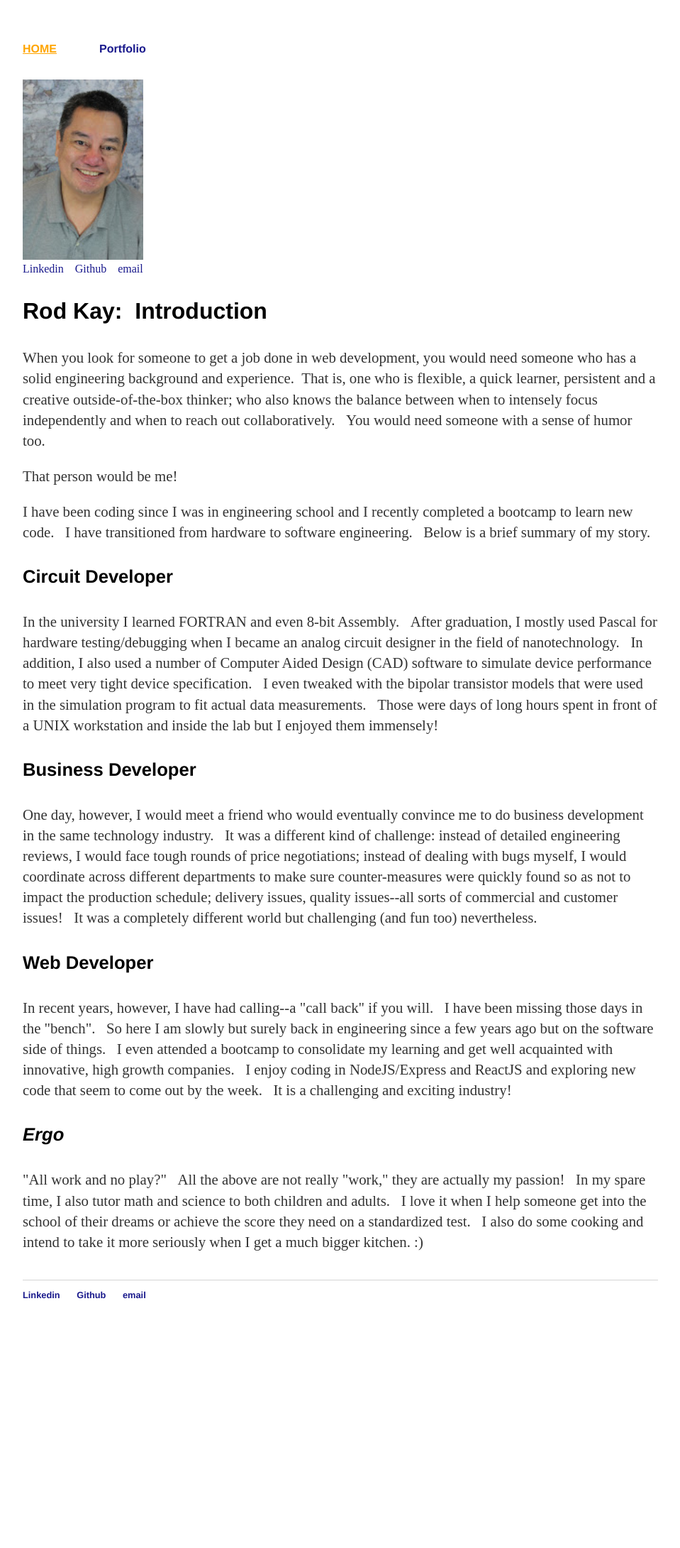
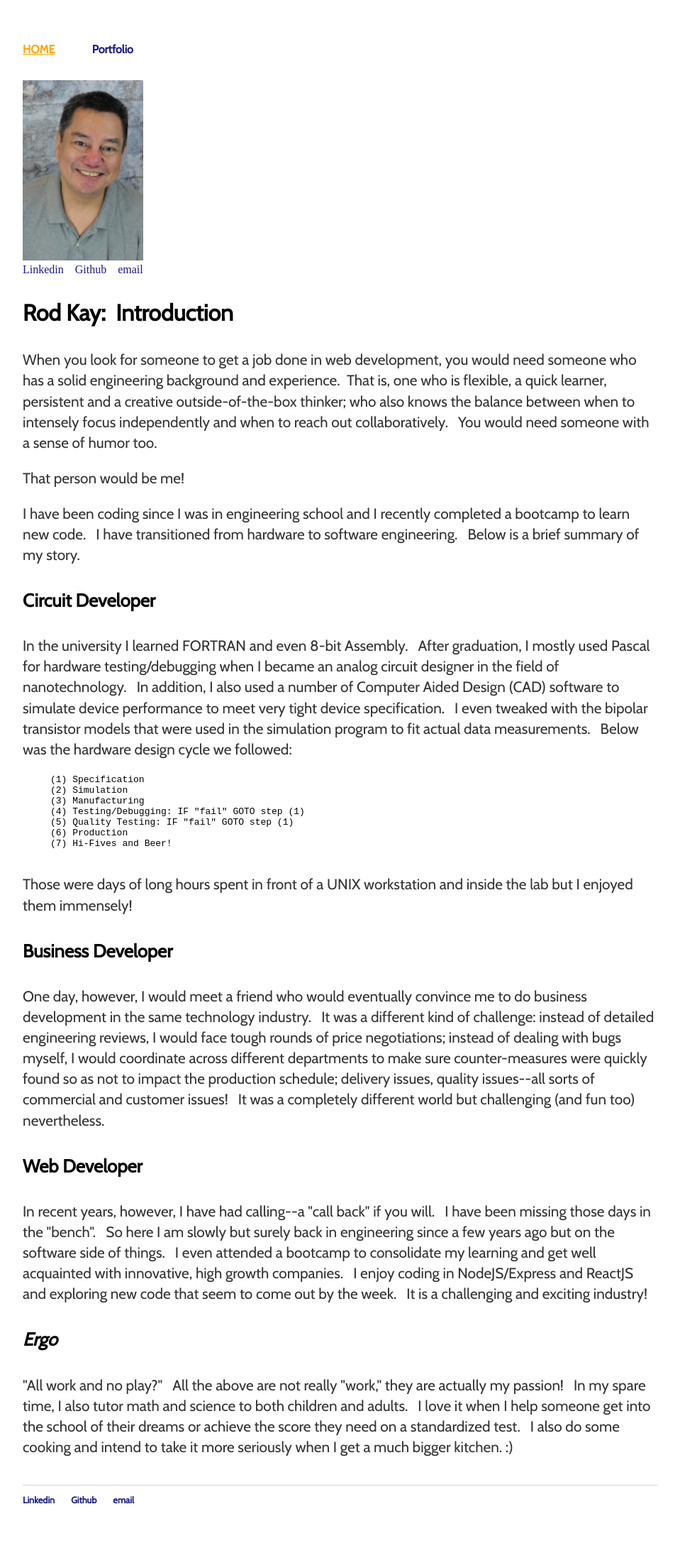
Before and after one commit to rodstaff/rodstaff.github.io, a Jekyll site: the page built from home/index.html, in a window 1280 px wide. Shown: the whole page at 71% size, without its empty margins (160-1119 px from the left). Built offline with Jekyll 4.4.1, drawn with Linux system fonts in a browser that asks for light colours; before the commit the page ends 1892 px from its top, so only the background shows below that.

Commit message:
changed styling and corrected home index.html view

```diff
--- a/_layouts/default.html
+++ b/_layouts/default.html
@@ -3,7 +3,9 @@
 		<head>
 			<title>{{ page.title }}</title>
 			<!-- link to main stylesheet -->
+			<link href="https://fonts.googleapis.com/css?family=Cabin" rel="stylesheet">
 			<link rel="stylesheet" type="text/css" href="/css/main.css">
+			<link rel="stylesheet" type="text/css" href="/css/alt.css">
 		</head>
 		<body>
             <nav>
--- /dev/null
+++ b/css/alt.css
@@ -0,0 +1,95 @@
+nav ul, footer ul {
+    font-family: 'Cabin';
+    padding: 0px;
+    list-style: none;
+    font-weight: bold;
+}
+nav ul li, footer ul li {
+    display: inline;
+    margin-right: 20px;
+}
+
+
+nav li.current a {
+    color: orange;
+    text-transform: uppercase;
+    text-decoration: underline;
+}
+
+a d {
+    text-decoration: underline;
+      color: #19198c;
+}
+a {
+    text-decoration: none;
+/*    color: #999; light gray */
+/*    color: #f0d02d; dark gold*/
+      color: #19198c;
+}
+a:hover {
+    color: #f0d02d;
+}
+p {
+    font-family: 'Cabin';
+    font-size: 1.3em;
+    line-height: 1.4em;
+    color: #333;
+}
+p a.btn {
+    background-color: #dbf0fd;
+   /* border: none;*/
+    border: 1px solid rgb(192,192,192);
+    border-radius: 15px;
+    color: #111;
+    padding: 5px 5px;
+    text-align: center;
+    text-decoration: none;
+    display: inline-block;
+    font-size: 17px;
+    margin: 0px 0px;
+    cursor: pointer;
+}
+section {
+    background-color: #f2f2f2;
+    border: none;
+    border-radius: 15px;
+    color: #111;
+    padding: 0px 15px;
+    text-align: left;
+    text-decoration: none;
+    display: inline-block;
+    font-size: 15px;
+    margin: 4px 2px;
+    cursor: pointer;
+}
+h1 {
+    font-size: 3em;
+    font-family: 'Cabin';
+}
+h2 {
+    font-size: 2.5em;
+    font-family: 'Cabin';
+}
+h3 {
+    font-size: 2em;
+    font-family: 'Cabin';
+}
+h4 {
+    font-size: 1.6em;
+    font-family: 'Cabin';
+}
+h5 {
+    font-size: 1.1em;
+    font-family: 'Cabin';
+}
+footer {
+    border-top: 1px solid #d5d5d5;
+    font-size: .8em;
+}
+ul.posts {
+    margin: 20px auto 40px;
+    font-size: 1.5em;
+}
+ul.posts li {
+    list-style: none;
+}
--- a/home/index.html
+++ b/home/index.html
@@ -11,7 +11,17 @@ title: Home
      <p>That person would be me!</p>
      <p>I have been coding since I was in engineering school and I recently completed a bootcamp to learn new code. &nbsp;&nbsp;I have transitioned from hardware to software engineering. &nbsp;&nbsp;Below is a brief summary of my story.</p>
      <h4>Circuit Developer</h4>
-     <p>In the university I learned FORTRAN and even 8-bit Assembly. &nbsp;&nbsp;After graduation, I mostly used Pascal for hardware testing/debugging when I became an analog circuit designer in the field of nanotechnology. &nbsp;&nbsp;In addition, I also used a number of Computer Aided Design (CAD) software to simulate device performance to meet very tight device specification.  &nbsp;&nbsp;I even tweaked with the bipolar transistor models that were used in the simulation program to fit actual data measurements.  &nbsp;&nbsp;Those were days of long hours spent in front of a UNIX workstation and inside the lab but I enjoyed them immensely!</p>
+     <p>In the university I learned FORTRAN and even 8-bit Assembly. &nbsp;&nbsp;After graduation, I mostly used Pascal for hardware testing/debugging when I became an analog circuit designer in the field of nanotechnology. &nbsp;&nbsp;In addition, I also used a number of Computer Aided Design (CAD) software to simulate device performance to meet very tight device specification.  &nbsp;&nbsp;I even tweaked with the bipolar transistor models that were used in the simulation program to fit actual data measurements.  &nbsp;&nbsp;Below was the hardware design cycle we followed:</p>
+     <pre>
+     (1) Specification
+     (2) Simulation
+     (3) Manufacturing
+     (4) Testing/Debugging: IF "fail" GOTO step (1)
+     (5) Quality Testing: IF "fail" GOTO step (1)
+     (6) Production
+     (7) Hi-Fives and Beer!
+     </pre>
+     <p>Those were days of long hours spent in front of a UNIX workstation and inside the lab but I enjoyed them immensely!</p>
      <h4>Business Developer</h4>
      <p>One day, however, I would meet a friend who would eventually convince me to do business development in the same technology industry.  &nbsp;&nbsp;It was a different kind of challenge: instead of detailed engineering reviews, I would face tough rounds of price negotiations; instead of dealing with bugs myself, I would coordinate across different departments to make sure counter-measures were quickly found so as not to impact the production schedule; delivery issues, quality issues--all sorts of commercial and customer issues!  &nbsp;&nbsp;It was a completely different world but challenging (and fun too) nevertheless. </p>
      <h4>Web Developer</h4>
```
Also changed, not shown: 2 other files.
